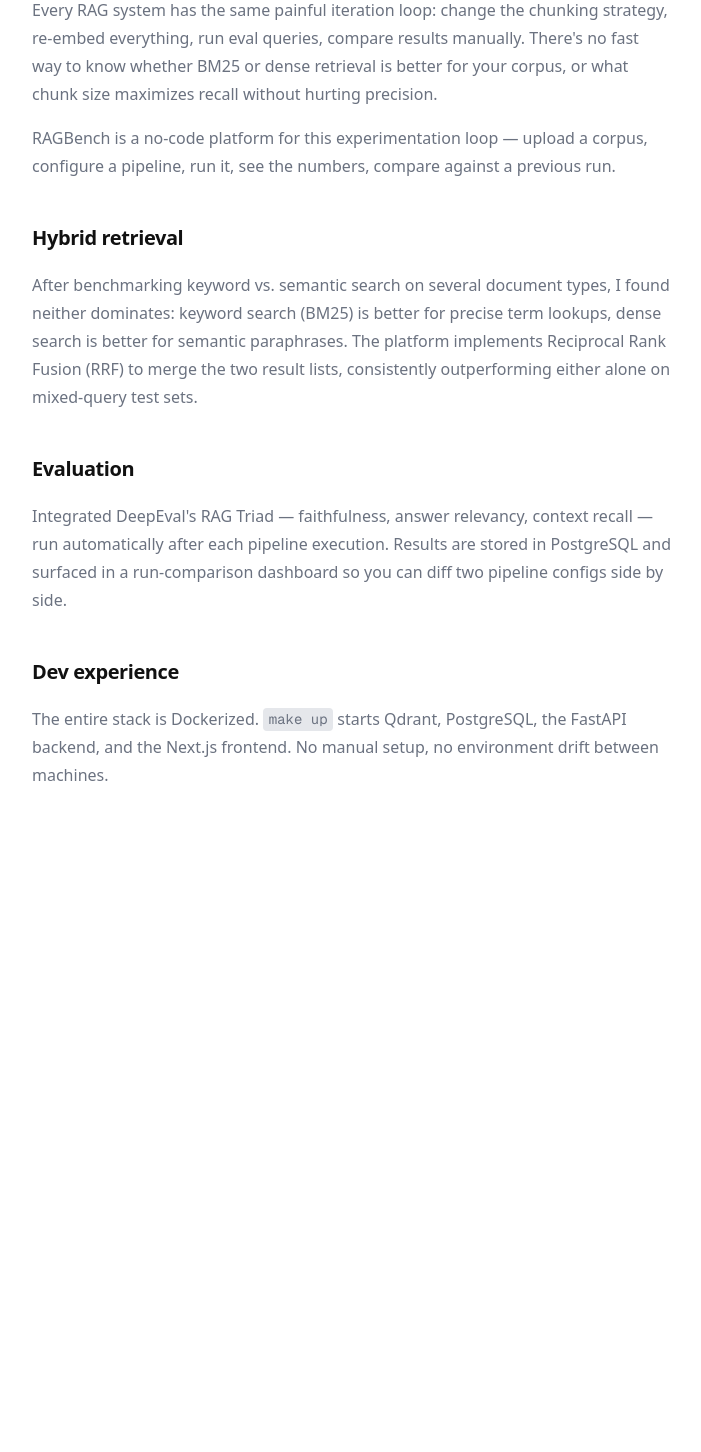
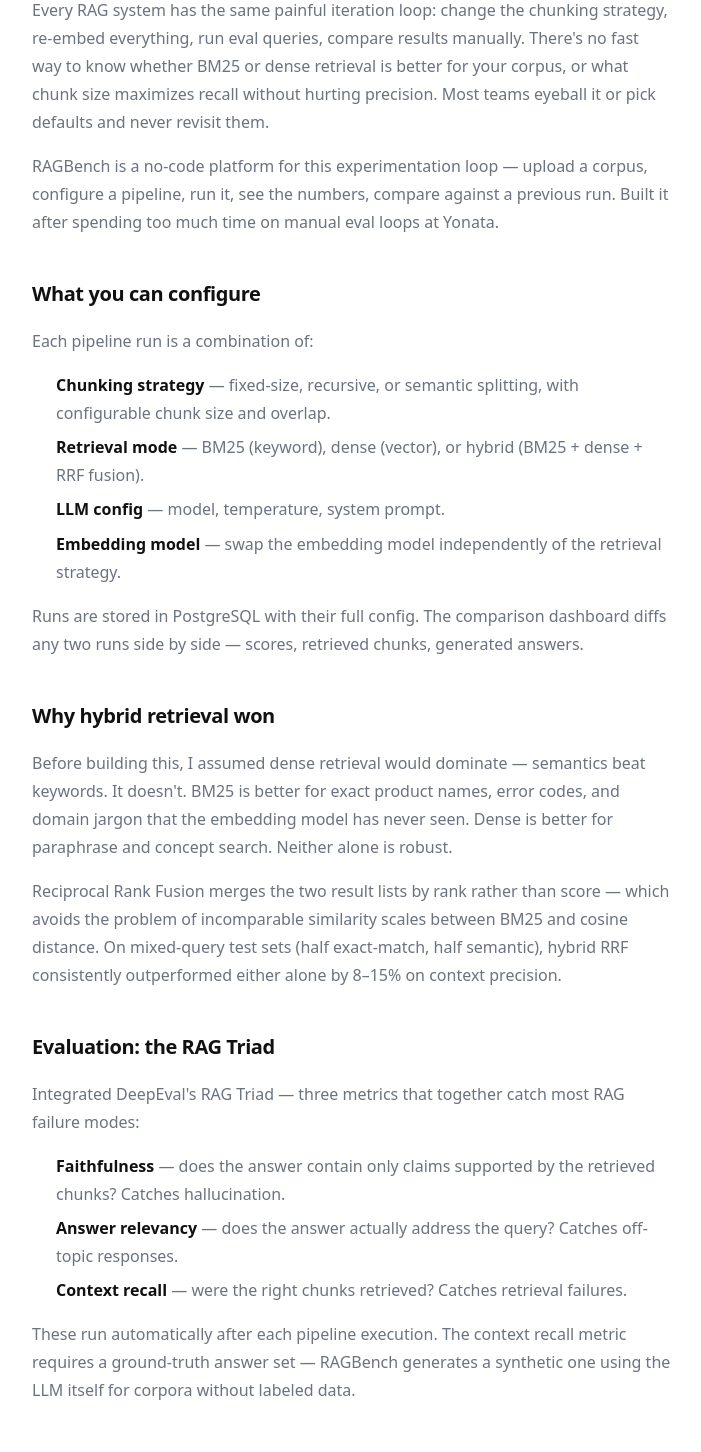
Before and after one commit to paramjeetn/paramjeet-portfolio, a Next.js app: page /projects/ragbench in a window 1280 px wide. Shown: the part 340-1792 px from the top of the page, without its empty margins (288-989 px from the left). Before the commit the page ends 1241 px from the top, so only its background shows below. Built offline with nearby package versions, Linux system fonts and the light colour scheme.

Commit message:
flesh out RAGBench project page
Add configurable pipeline details, hybrid RRF benchmarking insight
(8-15% gain on mixed queries), full RAG Triad explanation, and async
ingestion note. Brings it to same depth as other project pages.

```diff
--- a/app/projects/ragbench/page.tsx
+++ b/app/projects/ragbench/page.tsx
@@ -35,34 +35,65 @@
           Every RAG system has the same painful iteration loop: change the chunking strategy,
           re-embed everything, run eval queries, compare results manually. There&apos;s no fast
           way to know whether BM25 or dense retrieval is better for your corpus, or what chunk
-          size maximizes recall without hurting precision.
+          size maximizes recall without hurting precision. Most teams eyeball it or pick defaults
+          and never revisit them.
         </p>
         <p>
           RAGBench is a no-code platform for this experimentation loop — upload a corpus, configure
-          a pipeline, run it, see the numbers, compare against a previous run.
+          a pipeline, run it, see the numbers, compare against a previous run. Built it after
+          spending too much time on manual eval loops at Yonata.
         </p>
 
-        <h2>Hybrid retrieval</h2>
+        <h2>What you can configure</h2>
         <p>
-          After benchmarking keyword vs. semantic search on several document types, I found
-          neither dominates: keyword search (BM25) is better for precise term lookups, dense
-          search is better for semantic paraphrases. The platform implements Reciprocal Rank
-          Fusion (RRF) to merge the two result lists, consistently outperforming either alone
-          on mixed-query test sets.
+          Each pipeline run is a combination of:
+        </p>
+        <ul>
+          <li><strong>Chunking strategy</strong> — fixed-size, recursive, or semantic splitting, with configurable chunk size and overlap.</li>
+          <li><strong>Retrieval mode</strong> — BM25 (keyword), dense (vector), or hybrid (BM25 + dense + RRF fusion).</li>
+          <li><strong>LLM config</strong> — model, temperature, system prompt.</li>
+          <li><strong>Embedding model</strong> — swap the embedding model independently of the retrieval strategy.</li>
+        </ul>
+        <p>
+          Runs are stored in PostgreSQL with their full config. The comparison dashboard diffs
+          any two runs side by side — scores, retrieved chunks, generated answers.
         </p>
 
-        <h2>Evaluation</h2>
+        <h2>Why hybrid retrieval won</h2>
         <p>
-          Integrated DeepEval&apos;s RAG Triad — faithfulness, answer relevancy, context recall —
-          run automatically after each pipeline execution. Results are stored in PostgreSQL and
-          surfaced in a run-comparison dashboard so you can diff two pipeline configs side by side.
+          Before building this, I assumed dense retrieval would dominate — semantics beat keywords.
+          It doesn&apos;t. BM25 is better for exact product names, error codes, and domain jargon
+          that the embedding model has never seen. Dense is better for paraphrase and concept
+          search. Neither alone is robust.
+        </p>
+        <p>
+          Reciprocal Rank Fusion merges the two result lists by rank rather than score — which
+          avoids the problem of incomparable similarity scales between BM25 and cosine distance.
+          On mixed-query test sets (half exact-match, half semantic), hybrid RRF consistently
+          outperformed either alone by 8–15% on context precision.
+        </p>
+
+        <h2>Evaluation: the RAG Triad</h2>
+        <p>
+          Integrated DeepEval&apos;s RAG Triad — three metrics that together catch most RAG failure modes:
+        </p>
+        <ul>
+          <li><strong>Faithfulness</strong> — does the answer contain only claims supported by the retrieved chunks? Catches hallucination.</li>
+          <li><strong>Answer relevancy</strong> — does the answer actually address the query? Catches off-topic responses.</li>
+          <li><strong>Context recall</strong> — were the right chunks retrieved? Catches retrieval failures.</li>
+        </ul>
+        <p>
+          These run automatically after each pipeline execution. The context recall metric requires
+          a ground-truth answer set — RAGBench generates a synthetic one using the LLM itself for
+          corpora without labeled data.
         </p>
 
         <h2>Dev experience</h2>
         <p>
-          The entire stack is Dockerized. <code>make up</code> starts Qdrant, PostgreSQL, the
-          FastAPI backend, and the Next.js frontend. No manual setup, no environment drift between
-          machines.
+          The entire stack is Dockerized: Qdrant, PostgreSQL, the FastAPI backend, and the
+          Next.js frontend all start with <code>make up</code>. No manual setup, no environment
+          drift. The async FastAPI backend handles embedding and retrieval concurrently — large
+          corpus ingestion doesn&apos;t block the UI.
         </p>
       </div>
     </div>
```
